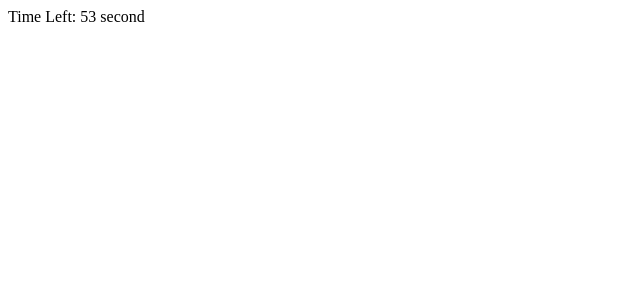
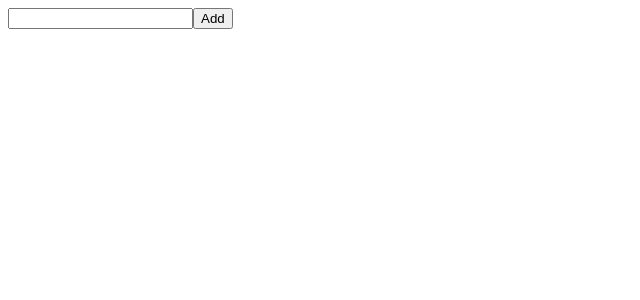
Before and after one commit to deep-coder1/React-JS-30-Project, a React (Create React App) app: page / in a window 1280 px wide. Shown: the top 300 px of the page, without its empty margins (0-640 px from the left). Built offline with nearby package versions, Linux system fonts and the light colour scheme.

Commit message:
Simple to-do list (8) || React JS 30+ Project

```diff
--- a/src/App.js
+++ b/src/App.js
@@ -1,5 +1,6 @@
 import React from 'react'
-import Seven from './Seven'
+import Eight from './Eight'
+// import Seven from './Seven'
 // import Six from './Six'
 // import Five from './Five'
 // import One from './One'
@@ -16,7 +17,8 @@
       {/* <Four /> */}
       {/* <Five /> */}
       {/* <Six /> */}
-      <Seven />
+      {/* <Seven /> */}
+      <Eight />
     </div>
   )
 }
--- /dev/null
+++ b/src/Eight.js
@@ -0,0 +1,35 @@
+// Implement a simple to-do list application with add and remove functionality.
+
+import React, { useState } from "react";
+
+export default function Eight() {
+  const [input, setInput] = useState("");
+  const [todos, setTodos] = useState([]);
+
+  const addTodo = () => {
+    if (input.trim() !== "") {
+      setTodos([...todos, input]);
+      setInput("");
+    }
+  };
+
+  const removeTodo = (index) => {
+    const updatedTodos = todos.filter((_,i) => i!== index);
+    setTodos(updatedTodos)
+  }
+
+  return (
+    <div>
+      <input type="text" onChange={(e) => setInput(e.target.value)} />
+      <button onClick={addTodo}>Add</button>
+      <ul>
+        {todos.map((todo,index)=>(
+            <li key={index}>
+                {todo} <button onClick={()=>removeTodo(index)}>Remove</button>
+            </li>
+        ))}
+        {/* <button>Remove</button> */}
+      </ul>
+    </div>
+  );
+}
```
Also changed, not shown: 1 other file (tests, documents, lock files or other folders).
